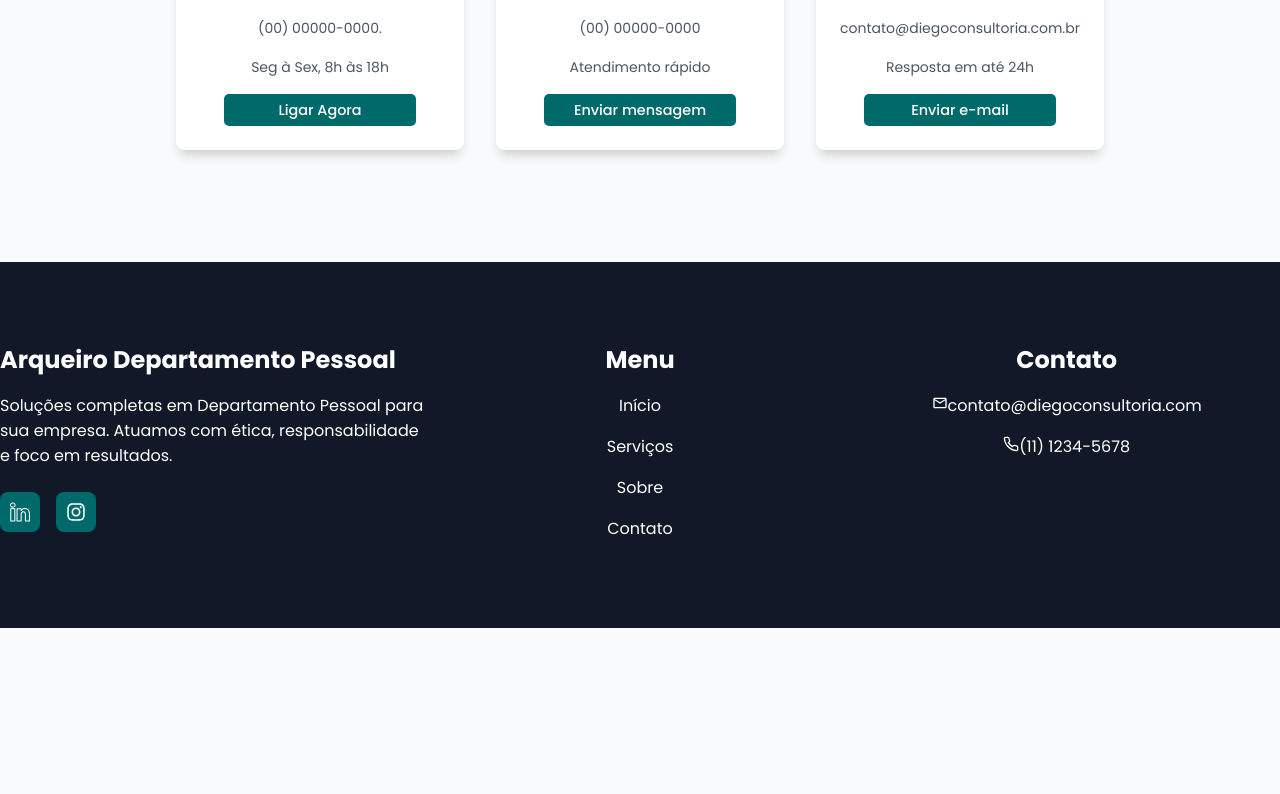
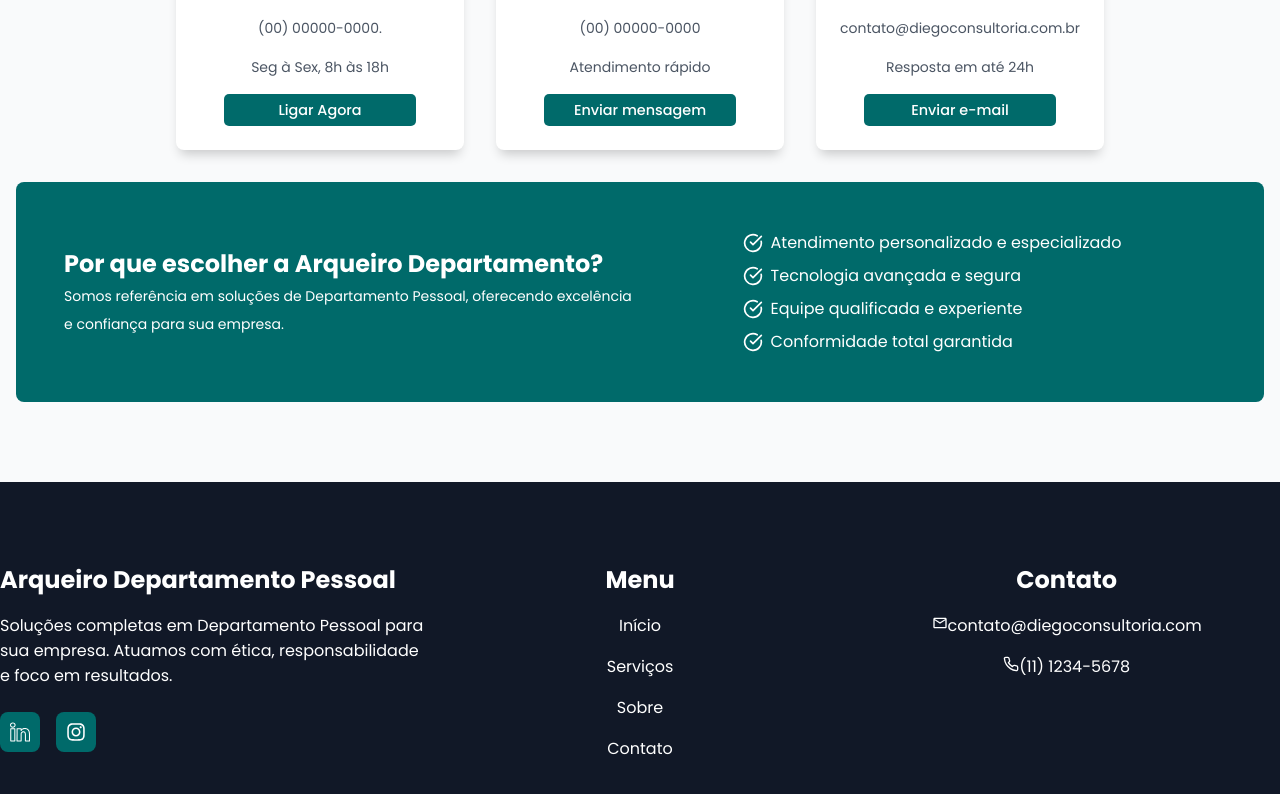
Before and after one commit to lucasgomesdacruz/BPO, a Next.js app: page / in a window 1280 px wide. Shown: the part 3209-4003 px from the top of the page. Before the commit the page ends 3837 px from the top, so only its background shows below. Built offline with nearby package versions, Linux system fonts and the light colour scheme.

Commit message:
feat: add badger contact

```diff
--- a/src/app/page.module.scss
+++ b/src/app/page.module.scss
@@ -284,4 +284,42 @@
         align-items: stretch;
         margin-bottom: 2rem;
     }
+
+    .services_contact {
+        display: grid;
+        justify-items: center;
+        grid-template-columns: 1fr 1fr;
+        align-items: center;
+        text-align: left;
+        gap: 1rem;
+        width: 100%;
+        border-radius: 8px;
+        padding: 3rem;
+        background-color: var(--color-variable-primary);
+
+        h3 {
+            font-size: 1.5rem;
+            line-height: 2.25rem;
+            color: white;
+        }
+
+        p {
+            font-size: 0.875rem;
+            line-height: 1.75rem;
+            color: white;
+        }
+
+        ul {
+            display: flex;
+            flex-direction: column;
+            gap: 0.5rem;
+
+            li {
+                display: flex;
+                align-items: center;
+                gap: 0.5rem;
+                color: white;
+            }
+        }
+    }
 }
--- a/src/app/page.tsx
+++ b/src/app/page.tsx
@@ -8,7 +8,7 @@ import { AiOutlineFileText, AiOutlineHeart, AiOutlineSafety } from "react-icons/
 import { FiAward, FiUserCheck } from "react-icons/fi";
 import { SlPresent } from "react-icons/sl";
 import { VscTarget } from "react-icons/vsc";
-import { LuPhone } from "react-icons/lu";
+import { LuCircleCheckBig, LuPhone } from "react-icons/lu";
 import { FaRegComment } from "react-icons/fa";
 import { MdOutlineMail } from "react-icons/md";
 import Badge from "./components/ux/Badge/Badge";
@@ -159,6 +159,18 @@ export default function Home() {
             buttonText="Enviar e-mail"
           />
         </div>
+        <div className={styles.services_contact}>
+          <div>
+            <h3>Por que escolher a Arqueiro Departamento?</h3>
+            <p>Somos referência em soluções de Departamento Pessoal, oferecendo excelência e confiança para sua empresa.</p>
+          </div>
+          <ul>
+            <li><LuCircleCheckBig size={20} />Atendimento personalizado e especializado</li>
+            <li><LuCircleCheckBig size={20} />Tecnologia avançada e segura</li>
+            <li><LuCircleCheckBig size={20} />Equipe qualificada e experiente</li>
+            <li><LuCircleCheckBig size={20} />Conformidade total garantida</li>
+          </ul>
+        </div>
       </section>
       <Footer />
     </>
```
